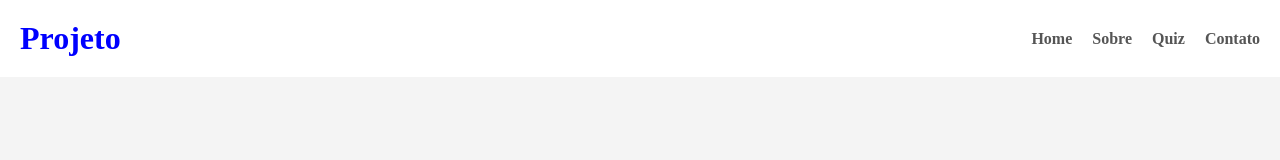
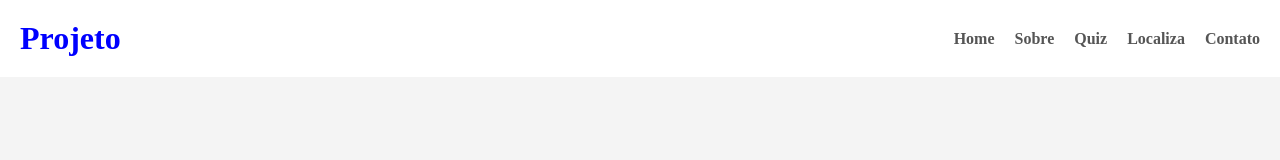
Before and after one commit to henri0675/Projeto4, a plain HTML site: page src/pages/quiz.html in a window 1280 px wide. Shown: the top 160 px of the page. Drawn offline with Linux system fonts and the light colour scheme.

Commit message:
Adicionando localiza ao quiz.html

```diff
--- a/src/pages/quiz.html
+++ b/src/pages/quiz.html
@@ -16,6 +16,7 @@
                 <li><a href="../../index.html">Home</a></li>
                 <li><a href="./sobre.html">Sobre</a></li>
                 <li><a href="./quiz.html">Quiz</a></li>
+                <li><a href="./localiza.html">Localiza</a></li>
                 <li><a href="./contato.html">Contato</a></li>
             </ul>
         </nav>
```
